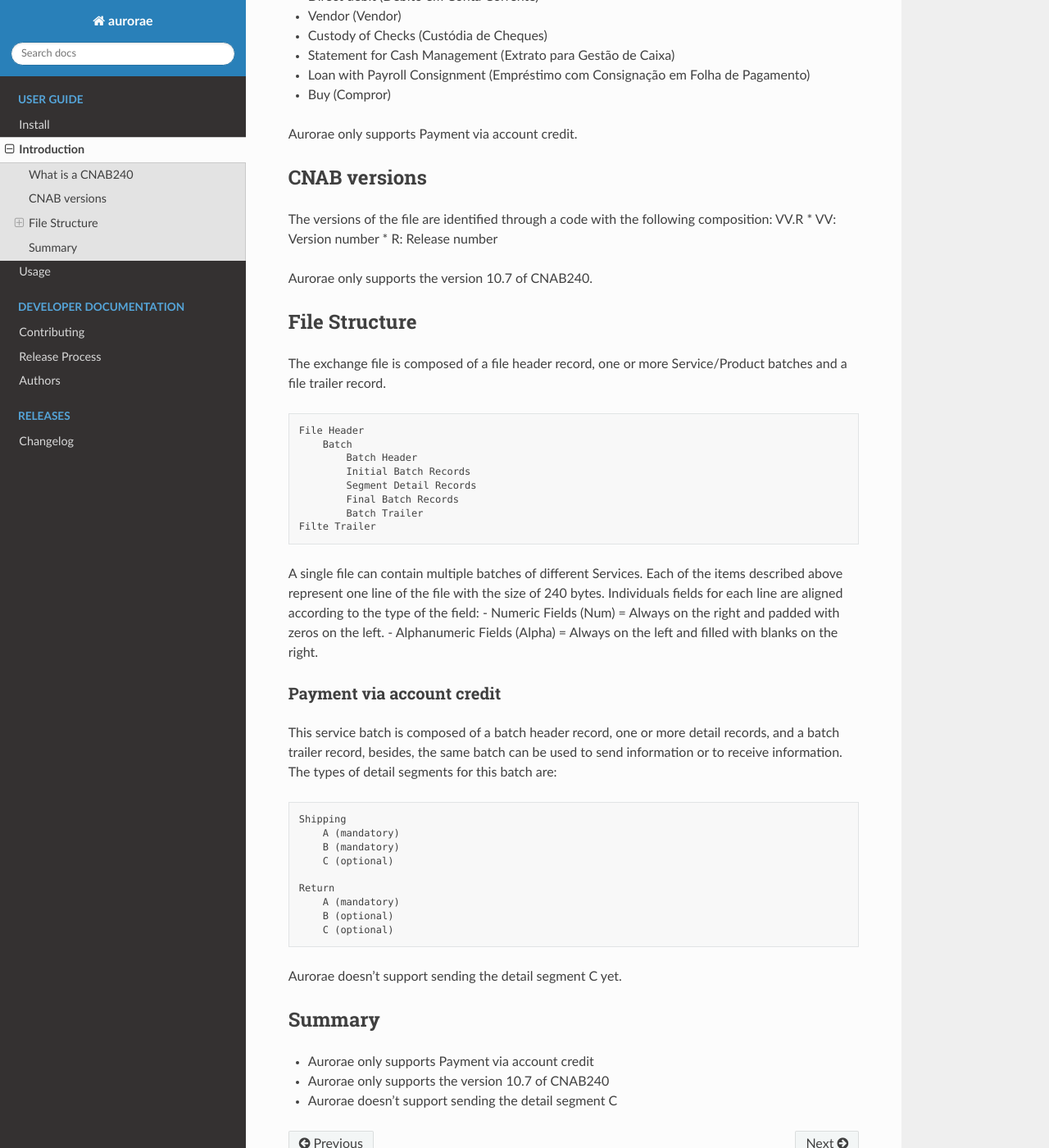
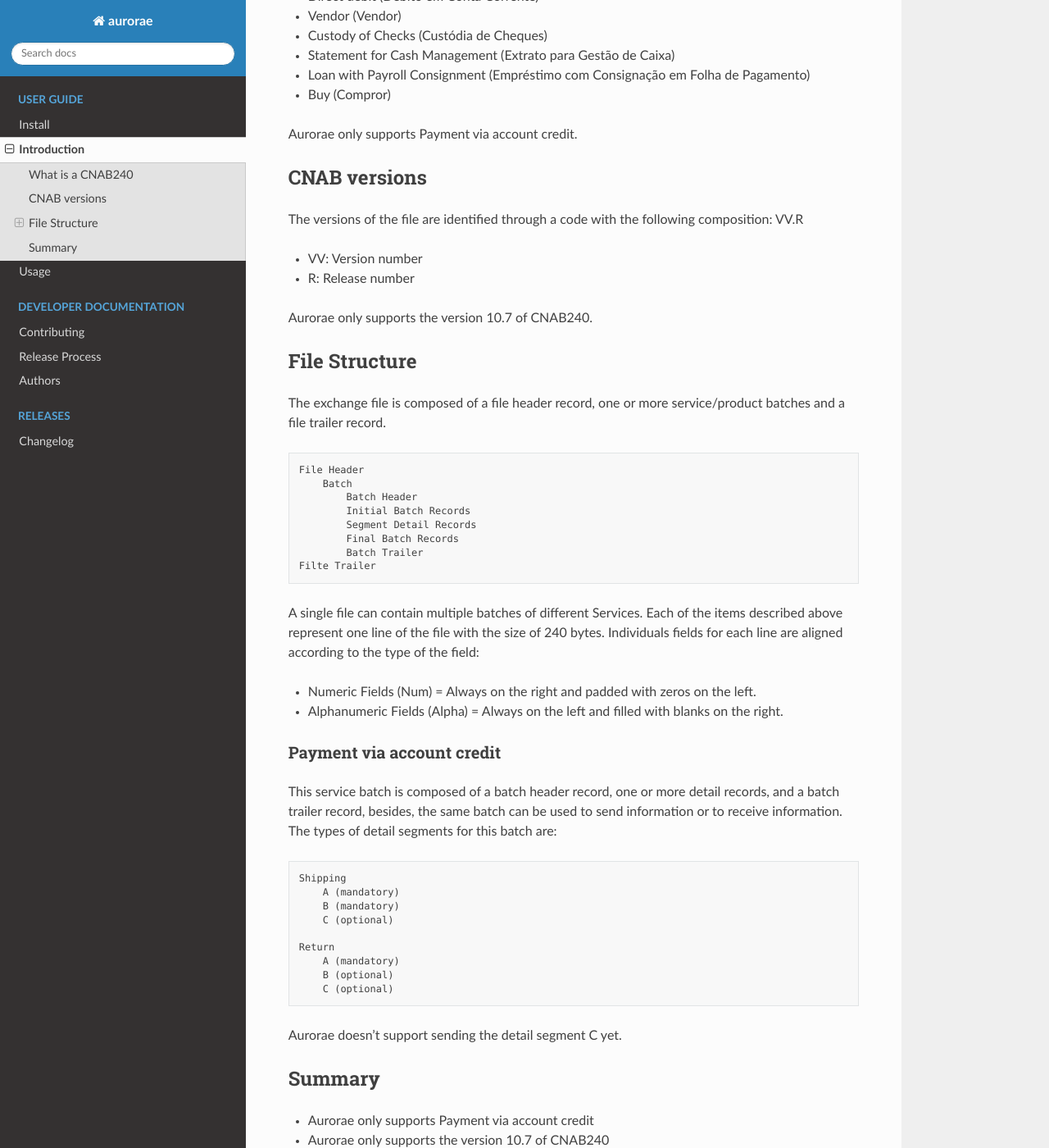
Before and after one commit to vintasoftware/aurorae, a Sphinx documentation site: the page built from docs/guide/introduction.rst, in a window 1280 px wide and 1400 px high, scrolled down 616 px. Shown: the whole window at 82% size. Built offline with Sphinx 7.4.7 and the Read the Docs theme 2.0.0, drawn with Linux system fonts in a browser that asks for light colours.

```diff
--- a/docs/guide/introduction.rst
+++ b/docs/guide/introduction.rst
@@ -35,6 +35,7 @@ CNAB versions
 
 The versions of the file are identified through a code with the
 following composition: VV.R
+
 * VV: Version number
 * R: Release number
 
@@ -44,7 +45,7 @@ File Structure
 --------------
 
 The exchange file is composed of a file header record, one or more
-Service/Product batches and a file trailer record.
+service/product batches and a file trailer record.
 
 ::
 
@@ -60,9 +61,10 @@ Service/Product batches and a file trailer record.
 A single file can contain multiple batches of different Services. Each
 of the items described above represent one line of the file with the
 size of 240 bytes. Individuals fields for each line are aligned
-according to the type of the field: - Numeric Fields (Num) = Always on
-the right and padded with zeros on the left. - Alphanumeric Fields
-(Alpha) = Always on the left and filled with blanks on the right.
+according to the type of the field:
+
+* Numeric Fields (Num) = Always on the right and padded with zeros on the left.
+* Alphanumeric Fields (Alpha) = Always on the left and filled with blanks on the right.
 
 Payment via account credit
 ~~~~~~~~~~~~~~~~~~~~~~~~~~
--- a/docs/index.rst
+++ b/docs/index.rst
@@ -3,7 +3,7 @@
    You can adapt this file completely to your liking, but it should at least
    contain the root `toctree` directive.
 
-Welcome to aurorae's documentation!
+Welcome to Aurorae's documentation!
 ===================================
 
 .. toctree::
```
Also changed, not shown: README.md (+5 -0 lines).
